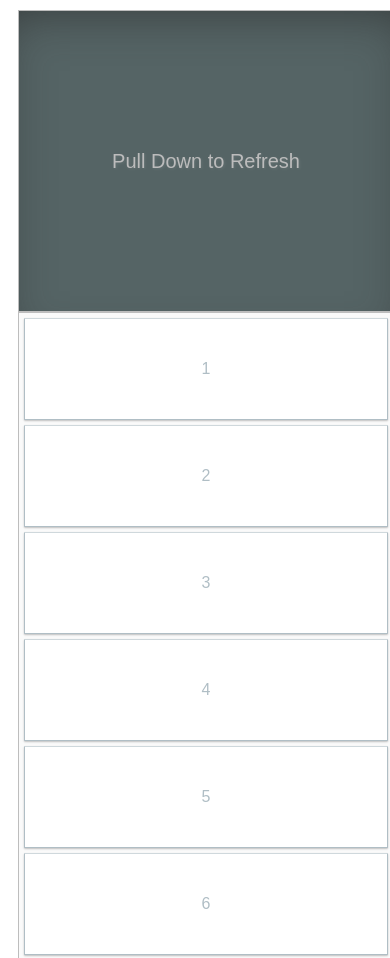
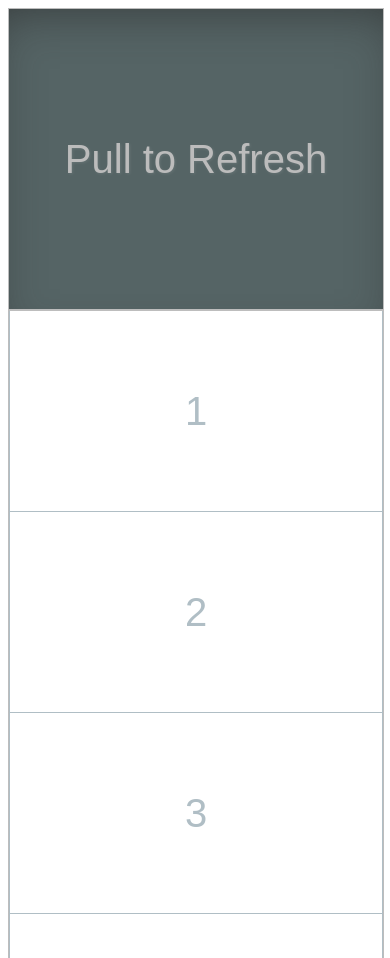
Before and after one commit to nigelgilbert/vanilla-scroller-component, a website: page src/index.html in a window 390 px wide. Shown: the top 958 px of the page. Drawn offline with Linux system fonts and the light colour scheme; files whose address does not match are found by name.

Commit message:
mobile style changes

```diff
--- a/package.json
+++ b/package.json
@@ -22,6 +22,7 @@
   },
   "dependencies": {
     "async": "^2.1.4",
+    "document-register-element": "^1.3.0",
     "lodash.debounce": "^4.0.8",
     "tween.js": "^16.3.5"
   },
--- a/src/components/feed/feed.css
+++ b/src/components/feed/feed.css
@@ -4,16 +4,15 @@
   display: flex;
   justify-content: center;
   align-items: center;
-  border: 1px solid;
-  height: 100px;
-  margin: 5px;
-  border-radius: 1px;
-  box-shadow: 0 1px 3px rgba(0,0,0,0..05), 0 1px 2px rgba(0,0,0,0.24);
+  border-left: 1px solid;
+  border-right: 1px solid;
+  border-bottom: 1px solid;
+  height: 200px;
   background-color: #FFFFFF;
-  border-top-color: #CFD8DC;
   border-left-color: #B0BEC5;
   border-right-color: #B0BEC5;
   border-bottom-color: #B0BEC5;
   color: #B0BEC5;
   font-family: Arial;
+  font-size: 40px;
 }
--- a/src/components/feed/feed.js
+++ b/src/components/feed/feed.js
@@ -28,7 +28,7 @@ function generateCards(count) {
 }
 
 function bootstrap(target) {
-  cards = generateCards(5);
+  cards = generateCards(10);
   listDOMNode = document.getElementById(target);
   listDOMNode.appendChild(cards);
 }
--- a/src/components/scroller/scroller.css
+++ b/src/components/scroller/scroller.css
@@ -11,7 +11,7 @@
   border: 1px solid #BDBDBD;
   width: inherit;
   height: 300px;
-  font-size: 20px;
+  font-size: 40px;
   color: #BCBCBC;
   text-shadow: 1px 1px 3px rgba(255,255,255,0.1);
   background: #556465;
--- a/src/components/scroller/scroller.js
+++ b/src/components/scroller/scroller.js
@@ -116,7 +116,7 @@ function bootstrap(target, params = {}) {
     document.getElementById(target).innerHTML  = `
       <div id="inertial-container">
         <div id="top-buffer" class="buffer">
-          Pull Down to Refresh
+          Pull to Refresh
         </div>
         <div id="card-feed" class="scroller"></div>
       </div>
--- a/src/index.html
+++ b/src/index.html
@@ -9,6 +9,7 @@
   </script>
   <body>
     <div id="scroller-demo"></div>
+    <div id="greetings-target"></div>
   </body>
   <script src="bundle.js"></script>
 </html>
```
Also changed, not shown: src/index.js (+20 -0 lines), dist/bundle.js, dist/index.html.
